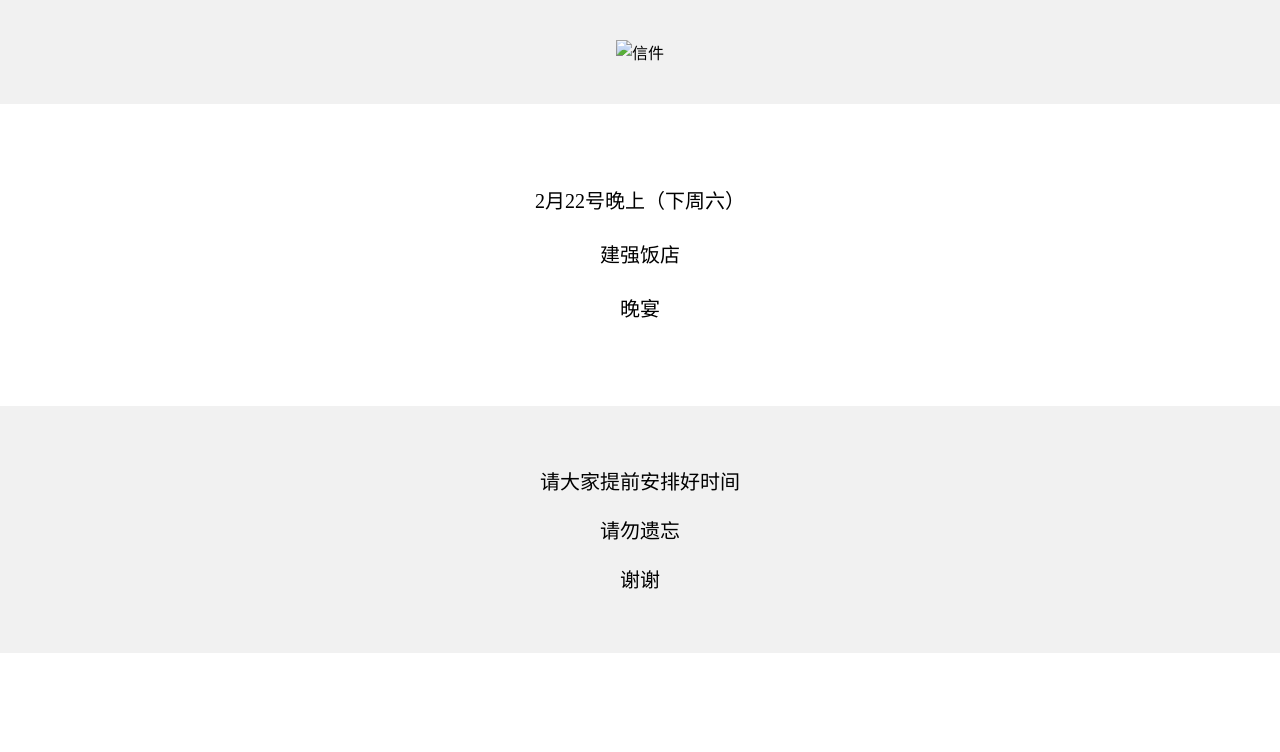
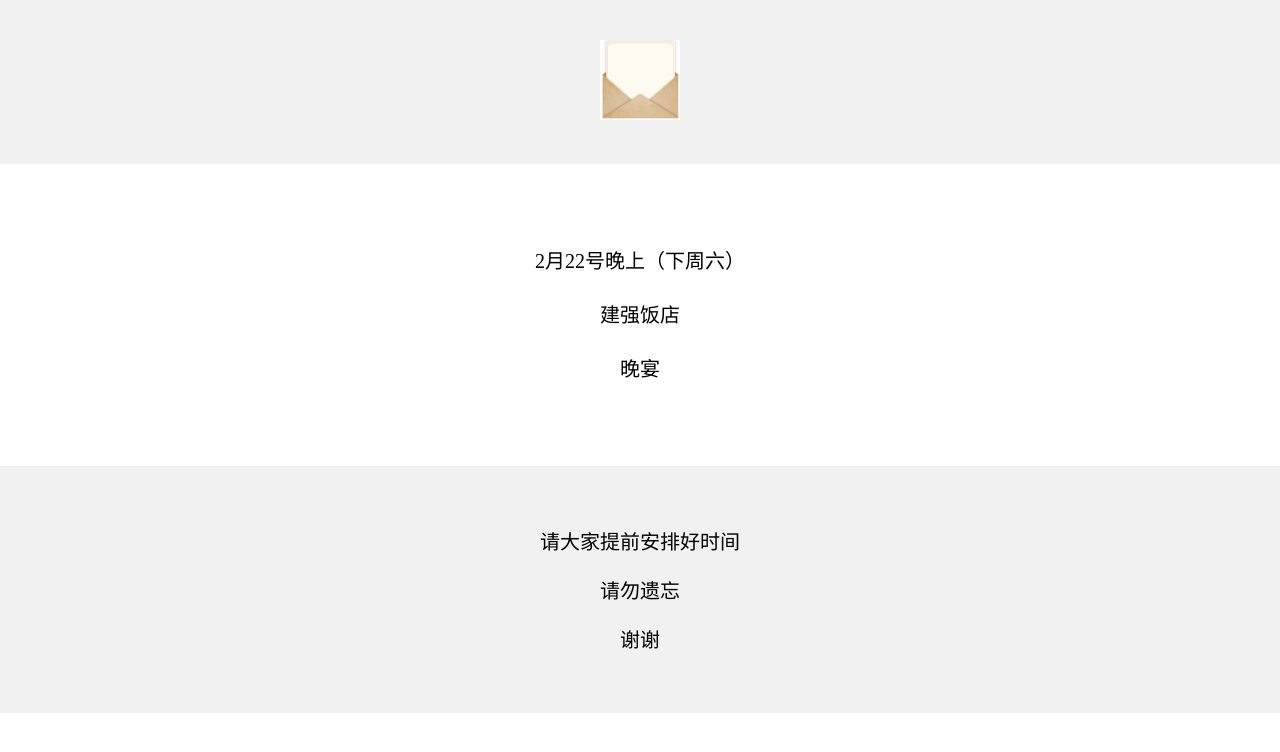
Before and after one commit to Zhangsy0511/re0, a plain HTML site: page index2.html in a window 1280 px wide. Drawn offline with Linux system fonts and the light colour scheme.

Commit message:
Update index2.html

```diff
--- a/index2.html
+++ b/index2.html
@@ -16,7 +16,7 @@
       text-align: center;
       padding: 40px;
      ">
-      <img src ='pic2.jpg' alt="信件" width="80px" height="80px">
+      <img src ='pic2.jpeg' alt="信件" width="80px" height="80px">
     </div>
     <div style="
       text-align: center;
```
